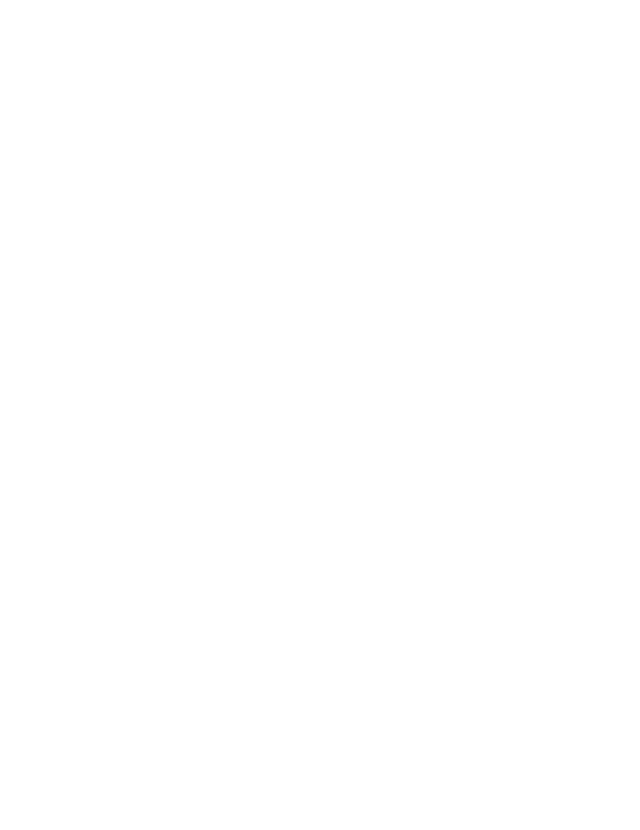
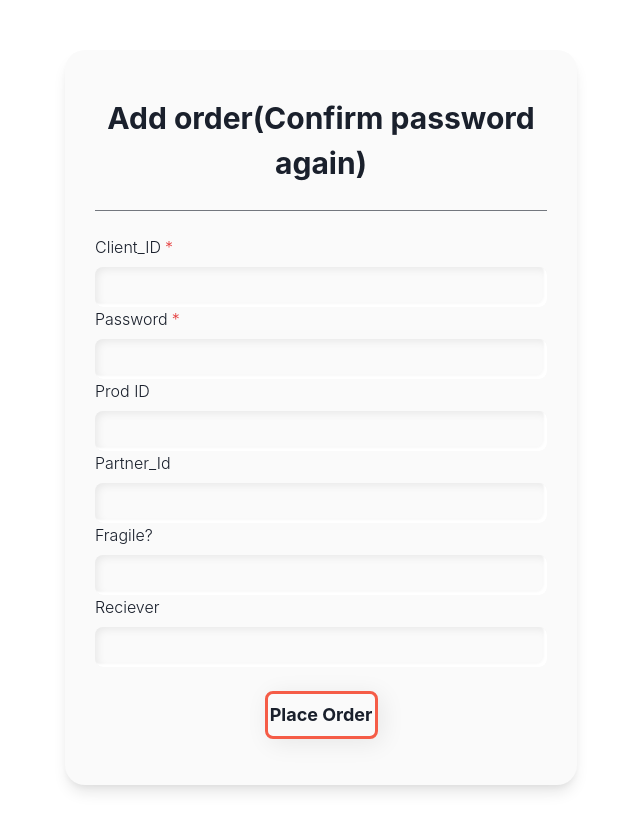
Before and after one commit to VarunMK/ShipmentTracker, a React (Create React App) app in the folder client/: page /order in a window 1280 px wide. Shown: the top 830 px of the page, without its empty margins (319-959 px from the left). Before the commit the page ends 800 px from the top, so only its background shows below. Built offline with nearby package versions, Linux system fonts and the light colour scheme.

Commit message:
Order page

```diff
--- a/client/src/App.tsx
+++ b/client/src/App.tsx
@@ -5,6 +5,7 @@
 import { ChakraProvider } from "@chakra-ui/react";
 import DBA from './components/DBA';
 import history from './history'
+import Order from './components/Order';
 
 function App() {
   return (
@@ -13,6 +14,7 @@
         <Switch>
           <Route path="/client" component={Client} />
           <Route path="/dba" component={DBA} />
+          <Route path="/order" component={Order} />
         </Switch>
       </Router>
       </ChakraProvider>
--- /dev/null
+++ b/client/src/components/Order.tsx
@@ -0,0 +1,196 @@
+import React, { useState } from 'react';
+import {
+    Box,
+    FormControl,
+    Text,
+    FormLabel,
+    Divider,
+    Flex,
+    useToast,
+    Modal,
+    useDisclosure,
+    ModalOverlay,
+    ModalHeader,
+    ModalContent,
+    ModalCloseButton,
+    ModalBody,
+    Table,
+    Td,
+    Th,
+    Thead,
+    Tr,
+    Tbody,
+    Button,
+} from '@chakra-ui/react';
+import { useForm } from 'react-hook-form';
+import { ShadowInput } from './ShadowInput';
+import Submitbutton from './SubmitButton';
+import Viewbutton from './ViewButton';
+
+interface IForm {
+    client_id: 'String';
+    Prod_id: 'String';
+    Partner_Id: 'String';
+    fragile: 'Boolean';
+    Reciever: 'String';
+}
+
+const Client = () => {
+    const { isOpen, onOpen, onClose } = useDisclosure();
+    const [data, setData] = useState([]);
+    const [client_id,setClient_id]=useState("");
+    const [pass,setPassword]=useState("");
+    const [props, setProps] = useState([]);
+    const { register, handleSubmit } = useForm();
+    const toast = useToast();
+
+    const onSubmit = async (formData: IForm) => {
+        try {
+            await fetch('http://localhost:5000/update_order', {
+                method: 'POST',
+                headers: { 'Content-Type': 'application/json' },
+                body: JSON.stringify(formData),
+            }).then((data) => {
+                console.log(data.status);
+                if (data.status === 201) {
+                    toast({
+                        duration: 2000,
+                        description: 'Error Updating Data!',
+                        status: 'error',
+                        isClosable: true,
+                    });
+                } else if (data.status === 200) {
+                    toast({
+                        duration: 2000,
+                        description: 'Successfully Updated!',
+                        status: 'success',
+                        isClosable: true,
+                    });
+                } else {
+                    toast({
+                        duration: 2000,
+                        description: 'An Error has occured!',
+                        status: 'error',
+                        isClosable: true,
+                    });
+                }
+            });
+        } catch (error) {
+            console.log(error);
+        }
+    };
+    return (
+        <Box
+            py="46px"
+            px="30px"
+            bgColor="#FAFAFA"
+            border="5px"
+            boxShadow="lg"
+            borderRadius="20px"
+            w="40%"
+            my="50"
+            mx="auto"
+        >
+            <Text
+                fontSize="3xl"
+                fontWeight="bold"
+                style={{ textAlign: 'center' }}
+            >
+                Add order(Confirm password again)
+            </Text>
+            <br />
+            <Divider />
+            <br />
+            <form onSubmit={handleSubmit(onSubmit)}>
+                <FormControl id="client_id" isRequired>
+                    <FormLabel fontWeight="light" fontSize="md">
+                        Client_ID
+                    </FormLabel>
+                    <ShadowInput type="input" name="client_id" ref={register} onChange={(e: { target: { value: React.SetStateAction<string>; }; })=>{setClient_id(e.target.value)}} />
+                </FormControl>
+                <FormControl id="password" isRequired>
+                    <FormLabel fontWeight="light" fontSize="md">
+                        Password
+                    </FormLabel>
+                    <ShadowInput type="input" name="password" ref={register} onChange={(e: { target: { value: React.SetStateAction<string>; }; })=>{setPassword(e.target.value)}} />
+                </FormControl>
+                <FormControl id="name">
+                    <FormLabel fontWeight="light" fontSize="md">
+                        Prod ID
+                    </FormLabel>
+                    <ShadowInput type="input" name="name" ref={register} />
+                </FormControl>
+                <FormControl id="ph_num">
+                    <FormLabel fontWeight="light" fontSize="md">
+                        Partner_Id
+                    </FormLabel>
+                    <ShadowInput type="input" name="ph_num" ref={register} />
+                </FormControl>
+                <FormControl id="email">
+                    <FormLabel fontWeight="light" fontSize="md">
+                        Fragile?
+                    </FormLabel>
+                    <ShadowInput type="input" name="email" ref={register} />
+                </FormControl>
+                <FormControl id="addr">
+                    <FormLabel fontWeight="light" fontSize="md">
+                        Reciever
+                    </FormLabel>
+                    <ShadowInput type="input" name="addr" ref={register} />
+                </FormControl>
+                <br />
+                <Flex dir="row" justify="space-around">
+                    <Submitbutton
+                        type="submit"
+                        borderRadius="lg"
+                        style={{ textAlign: 'center' }}
+                        size="lg"
+                        width="25%"
+                    >
+                        Place Order
+                    </Submitbutton>
+
+                    <Modal
+                        isOpen={isOpen}
+                        onClose={onClose}
+                        size="7xl"
+                        isCentered
+                    >
+                        <ModalOverlay />
+                        <ModalContent>
+                            <ModalHeader>Client Data</ModalHeader>
+                            <ModalCloseButton />
+                            <ModalBody>
+                                <Table mb="5">
+                                    <Thead>
+                                        <Tr>
+                                            {props.map((p) => (
+                                                <Th>{p['column_name']}</Th>
+                                            ))}
+                                        </Tr>
+                                    </Thead>
+                                    <Tbody>
+                                        {data.map((d) => (
+                                            <Tr key={d['client_id']}>
+                                                {props.map((p) => (
+                                                    <Td>
+                                                        {d[p['column_name']]}
+                                                    </Td>
+                                                ))}
+                                            </Tr>
+                                        ))}
+                                    </Tbody>
+                                </Table>
+                                <Button onClick={onClose} mb="2">
+                                    Close
+                                </Button>
+                            </ModalBody>
+                        </ModalContent>
+                    </Modal>
+                </Flex>
+            </form>
+        </Box>
+    );
+};
+
+export default Client;
```
Also changed, not shown: 1 other file (tests, documents, lock files or other folders).
